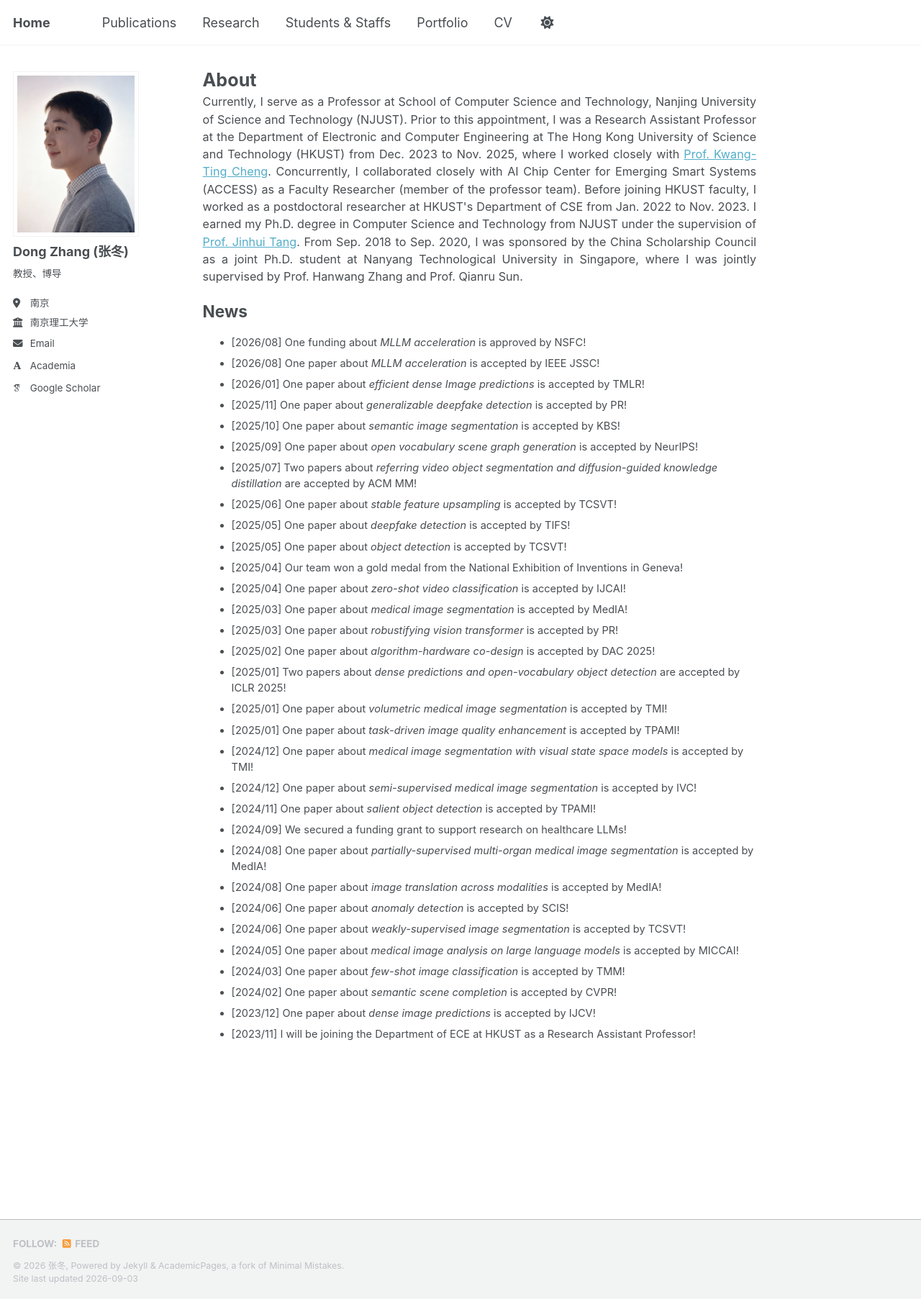
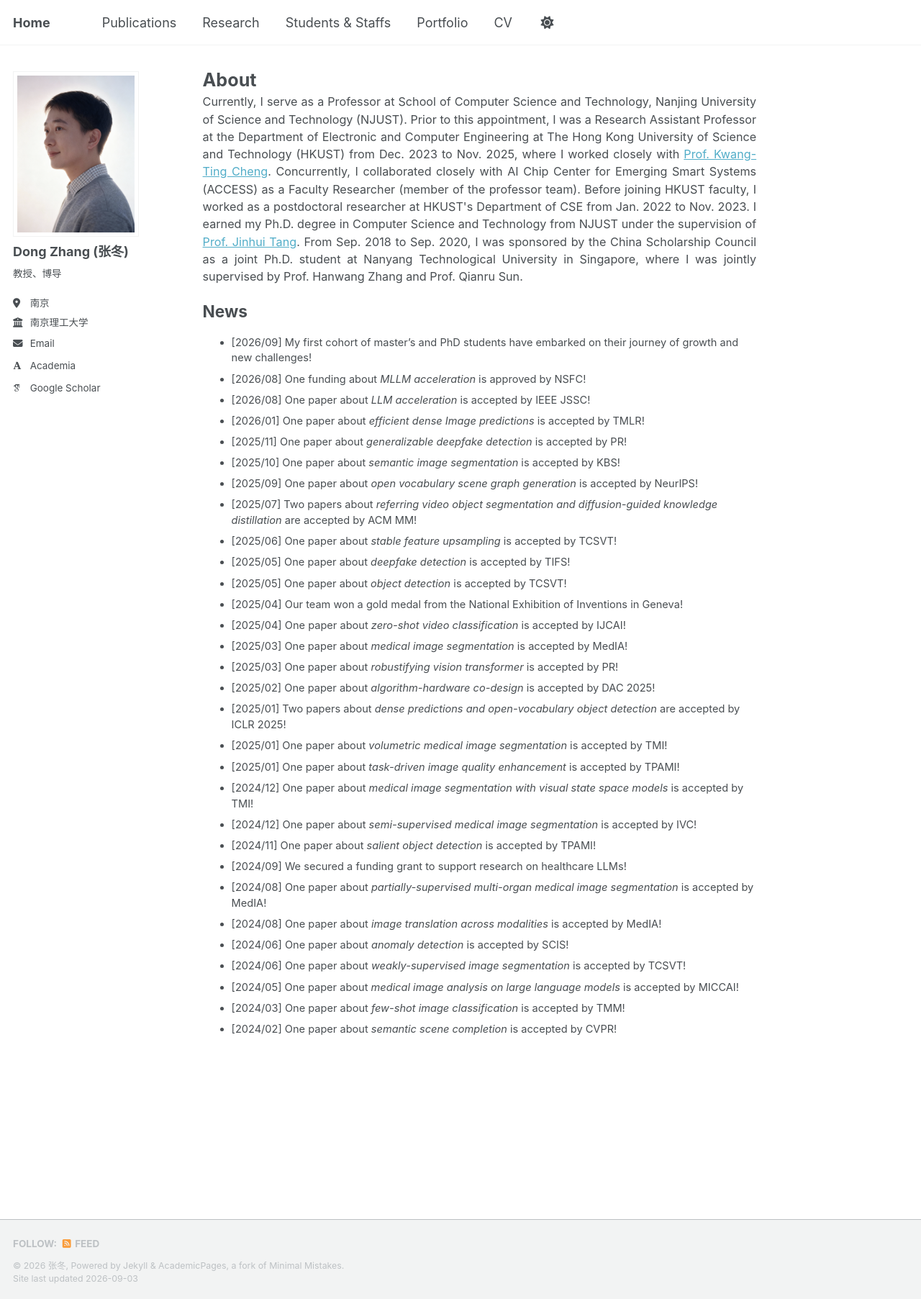
Before and after one commit to dongzhang89/dongzhang89.github.io, a Jekyll site: the page built from _pages/about.md, in a window 1280 px wide. Shown: the whole page at 72% size. Built offline with Jekyll 4.4.1, drawn with Linux system fonts in a browser that asks for light colours; some web fonts are replaced; a script that is not in the unit is left out.

Commit message:
Update about.md

```diff
--- a/_pages/about.md
+++ b/_pages/about.md
@@ -70,12 +70,16 @@ Currently, I serve as a Professor at School of Computer Science and Technology,
 <div class="news-div has-news-scrollbar" style="overflow-y: auto; max-height: 1000px; height: auto;">
     <ul class="news-list">
         <li class="news-item">
+            <span class="news-date">[2026/09]</span>
+            <span class="news-content">My first cohort of master’s and PhD students have embarked on their journey of growth and new challenges!</span>
+        </li>
+        <li class="news-item">
             <span class="news-date">[2026/08]</span>
             <span class="news-content">One funding about <span style="font-style: italic;">MLLM acceleration</span> is approved by NSFC!</span>
         </li>
         <li class="news-item">
             <span class="news-date">[2026/08]</span>
-            <span class="news-content">One paper about <span style="font-style: italic;">MLLM acceleration</span> is accepted by IEEE JSSC!</span>
+            <span class="news-content">One paper about <span style="font-style: italic;">LLM acceleration</span> is accepted by IEEE JSSC!</span>
         </li>
         <li class="news-item">
             <span class="news-date">[2026/01]</span>
```
